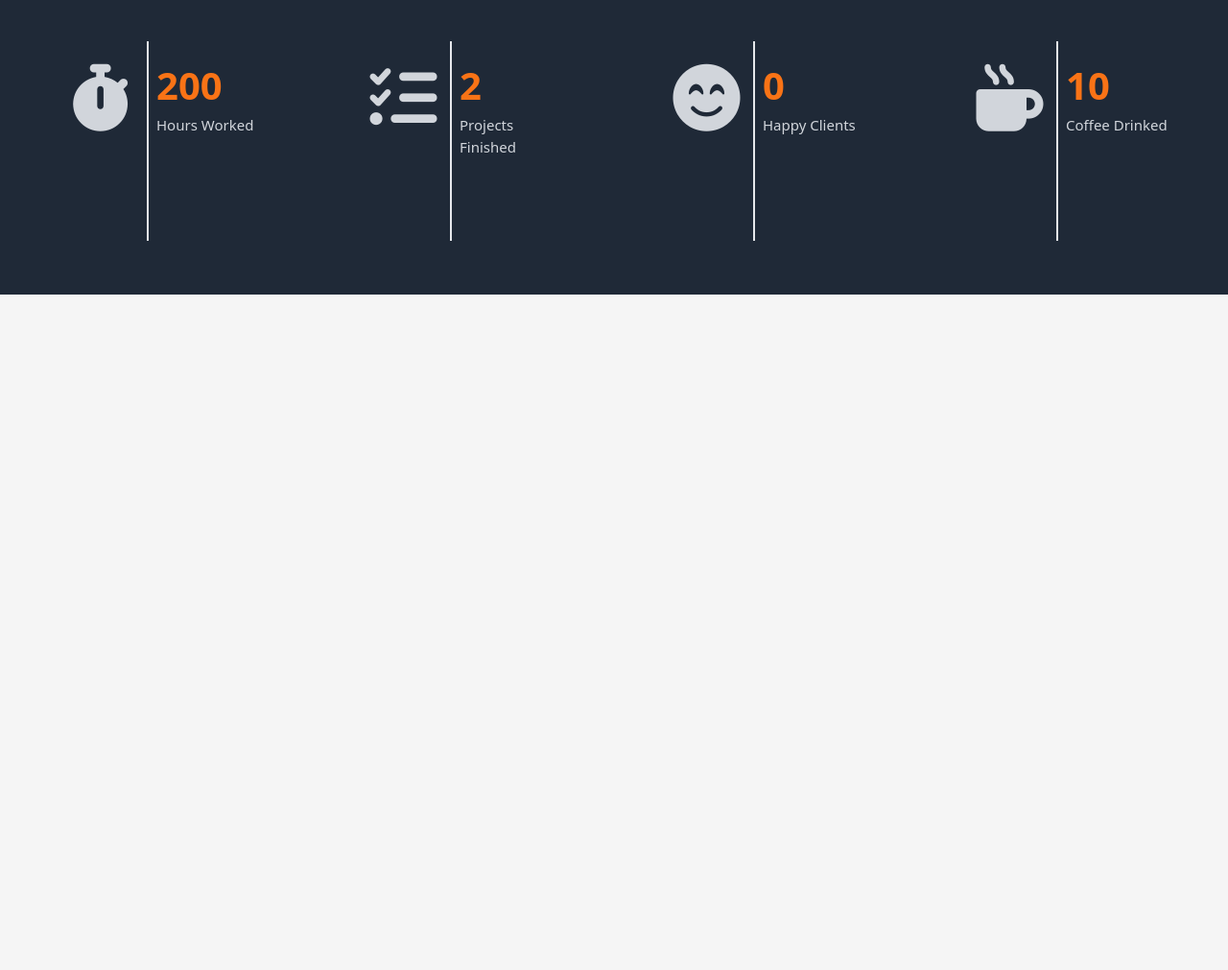
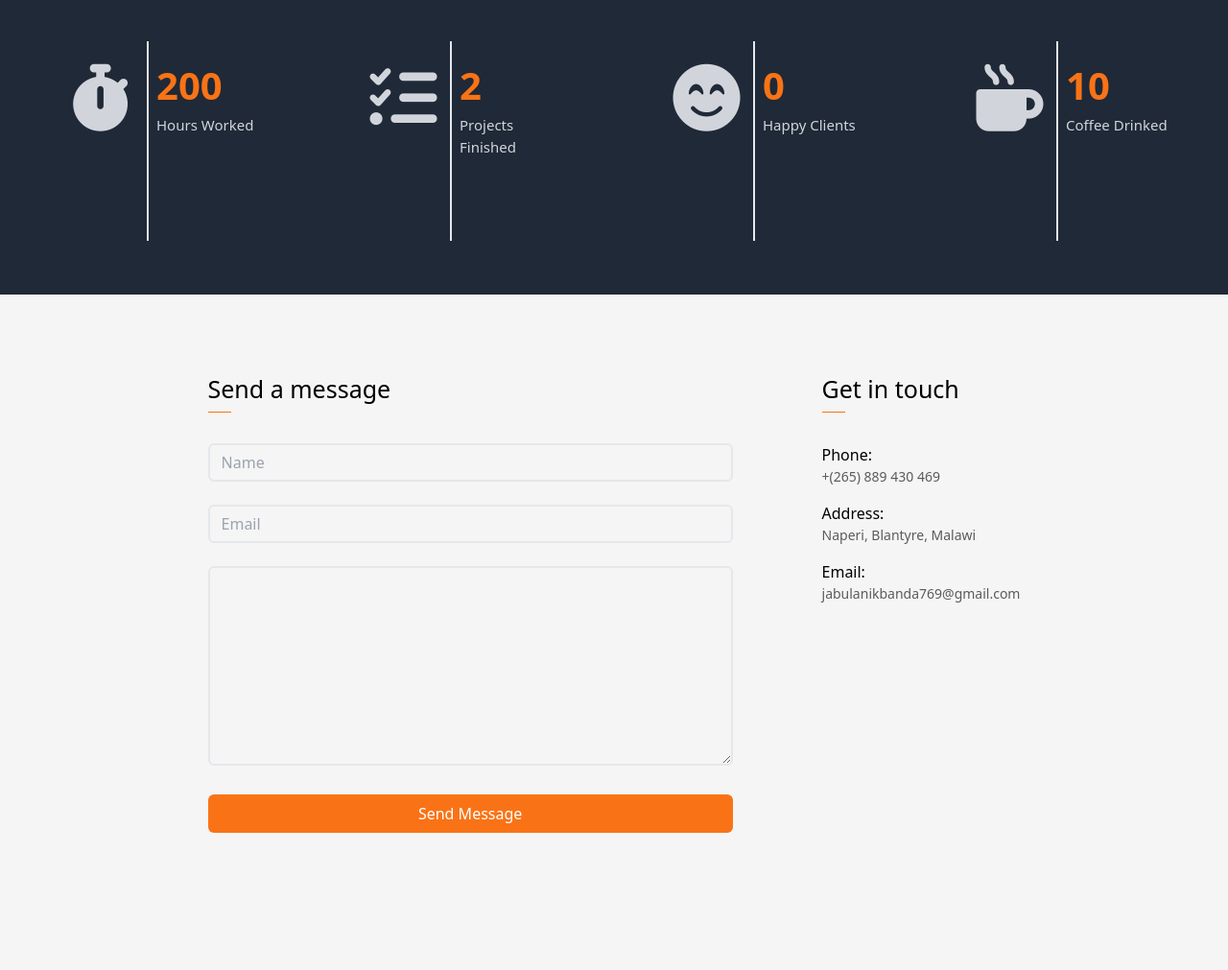
Before and after one commit to Jabulani769/My-Portfolio, a website: page index.html in a window 1280 px wide. Shown: the part 2221-3232 px from the top of the page at 96% size. Before the commit the page ends 2592 px from the top, so only its background shows below. Drawn offline with Linux system fonts and the light colour scheme.

Commit message:
added the contact me section

```diff
--- a/index.html
+++ b/index.html
@@ -40,9 +40,9 @@
 
                     <!-- Nav 2 (Right) -->
                     <ul class="w-[30%] text-right flex justify-around text-lg font-bold text-[20px]">
-                        <li class="text-gray-700 hover:text-gray-600 cursor-pointer"><a href="#">Portfolio</a></li>
-                        <li class="text-gray-700 hover:text-gray-600 cursor-pointer"><a href="#">Blog</a></li>
-                        <li class="text-gray-700 hover:text-gray-600 cursor-pointer"><a href="#">Contact</a></li>
+                        <li class="text-gray-700 hover:text-gray-600 cursor-pointer" onclick="alert('Portfolio not yet implemented!')"><a href="#">Portfolio</a></li>
+                        <li class="text-gray-700 hover:text-gray-600 cursor-pointer" onclick="alert('Blog not yet implemented!')"><a href="#">Blog</a></li>
+                        <li class="text-gray-700 hover:text-gray-600 cursor-pointer"><a href="#contact-me">Contact</a></li>
                     </ul>
                 </nav>
             </div>
@@ -202,6 +202,32 @@
                 </div>
             </div>
         </section>
+
+        <!-- contact me section  -->
+         <section id="contact-me" class="h-[80vh] flex justify-center">
+            <div class="w-[50%] p-4">
+                <h2 class="text-[25px]">Send a message</h2> <hr class="w-6 border-orange-500 mt-1 pb-4">
+                <form action="https://formspree.io/f/xldjopqw" method="POST">
+                    <input type="text" name="Name" placeholder="Name" class="mt-4 w-[90%] h-10 rounded-md border-2 pl-3 pr-3 outline-orange-500 bg-[#f5f5f5]"> <br><br>
+                    <input type="email" name="Email" placeholder="Email"  class="w-[90%] h-10 rounded-md border-2 pl-3 pr-3 outline-orange-500 bg-[#f5f5f5]"> <br><br>
+                    <textarea name="Message" id="textbox" class="w-[90%] rounded-md h-52 border-2 outline-orange-500 pl-3 pr-3 pt-1 bg-[#f5f5f5]"></textarea> <br><br>
+
+                    <button class="text-white bg-orange-500 w-[90%] py-2 rounded-md hover:bg-orange-600 transition-all duration-[0.5s]">Send Message</button>
+                </form>
+            </div>
+            <div class="p-4">
+                <h2 class="text-[25px]">Get in touch</h2> <hr class="w-6 border-orange-500 mt-1 pb-4">
+
+                <h3 class="mt-4">Phone:</h3>
+                <p class="text-[14px] text-[#353434cb]">+(265) 889 430 469</p>
+
+                <h3 class="pt-4">Address:</h3>
+                <p class="text-[14px] text-[#353434cb]">Naperi, Blantyre, Malawi</p>
+
+                <h3 class="pt-4">Email:</h3>
+                <p class="text-[14px] text-[#353434cb]">jabulanikbanda769@gmail.com</p>
+             </div>
+         </section>
     </main>
 </body>
 </html>
```
Also changed, not shown: dist/styles.css.
